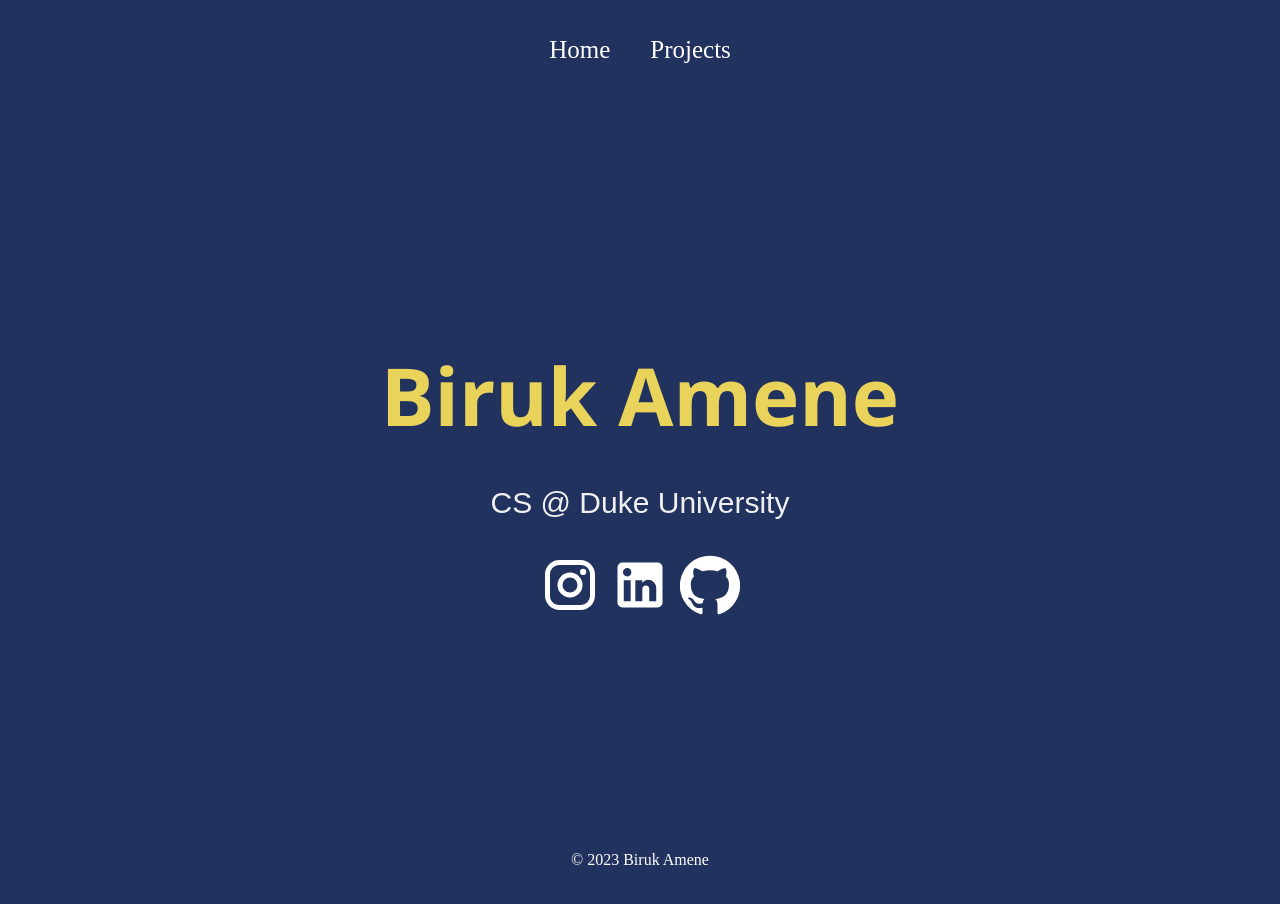
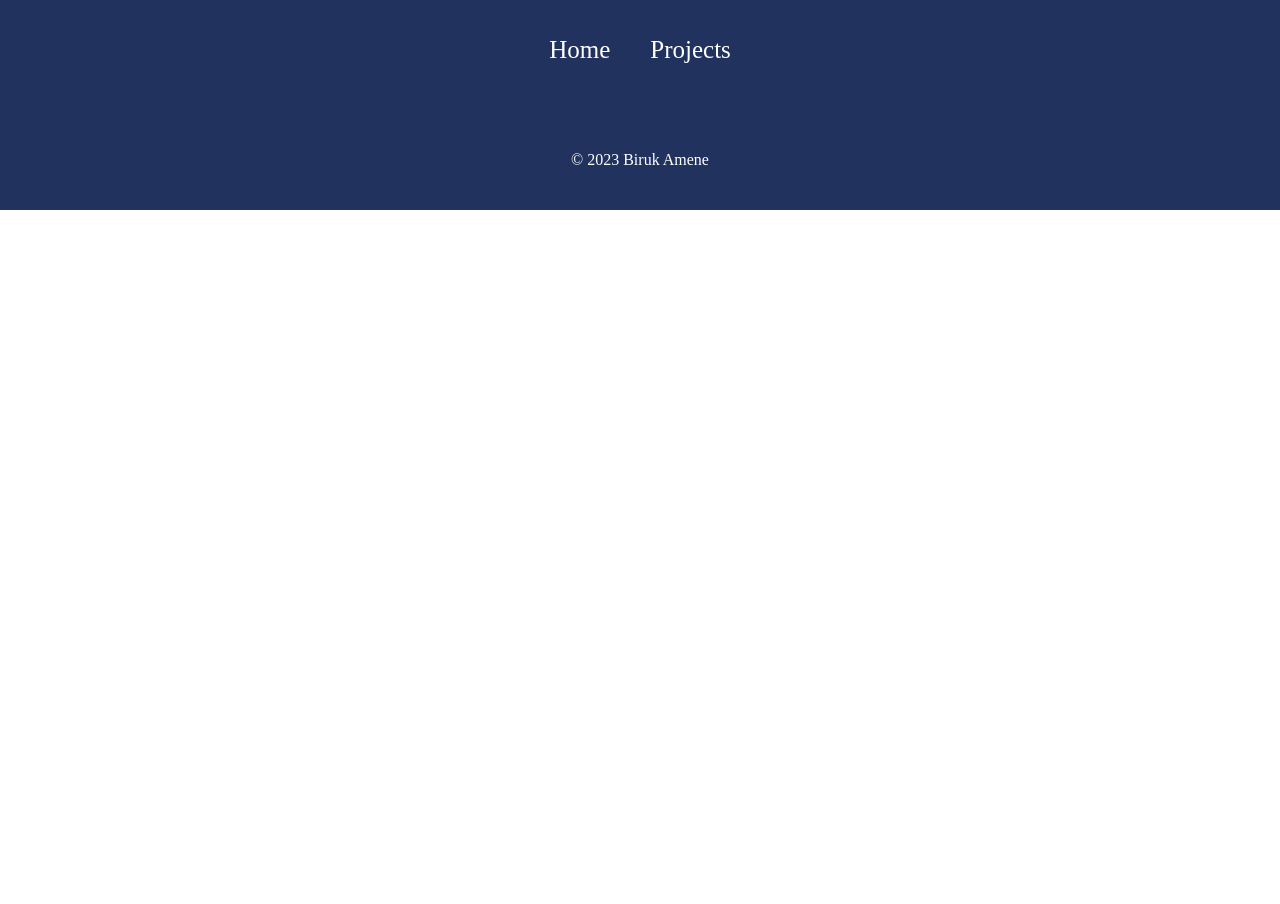
Before and after one commit to bsamene/biruk-portfolio, a React (Create React App) app: page / in a window 1280 px wide. Shown: the top 904 px of the page. After the commit the page ends 800 px from the top, so only its background shows below. Built offline with nearby package versions, Linux system fonts and the light colour scheme.

Commit message:
rerouting home page

```diff
--- a/package.json
+++ b/package.json
@@ -1,5 +1,5 @@
 {
-  "homepage": "http://bsamene.github.io/biruk-portfolio",
+  "homepage": "http://bsamene.github.io/biruk-portfolio/homepage",
   "name": "my-react-portfolio",
   "version": "0.1.0",
   "private": true,
--- a/src/App.js
+++ b/src/App.js
@@ -14,7 +14,7 @@ function App() {
         <Navbar>
         </Navbar>
         <Routes>
-          <Route path = "/" element = {<Home />} />
+          <Route path = "/homepage" element = {<Home />} />
           <Route path = "/projects" element = {<Projects />} />
           <Route path = "/project/:id" element = {<ProjectDisplay />}/>
         </Routes>
--- a/src/components/Navbar.js
+++ b/src/components/Navbar.js
@@ -24,7 +24,7 @@ function Navbar() {
             </button>
         </div>
         <div className='links'>
-            <Link to = "/">Home </Link>
+            <Link to = "/homepage">Home </Link>
             <Link to = "/projects">Projects</Link>
         </div>
     </div>
```
